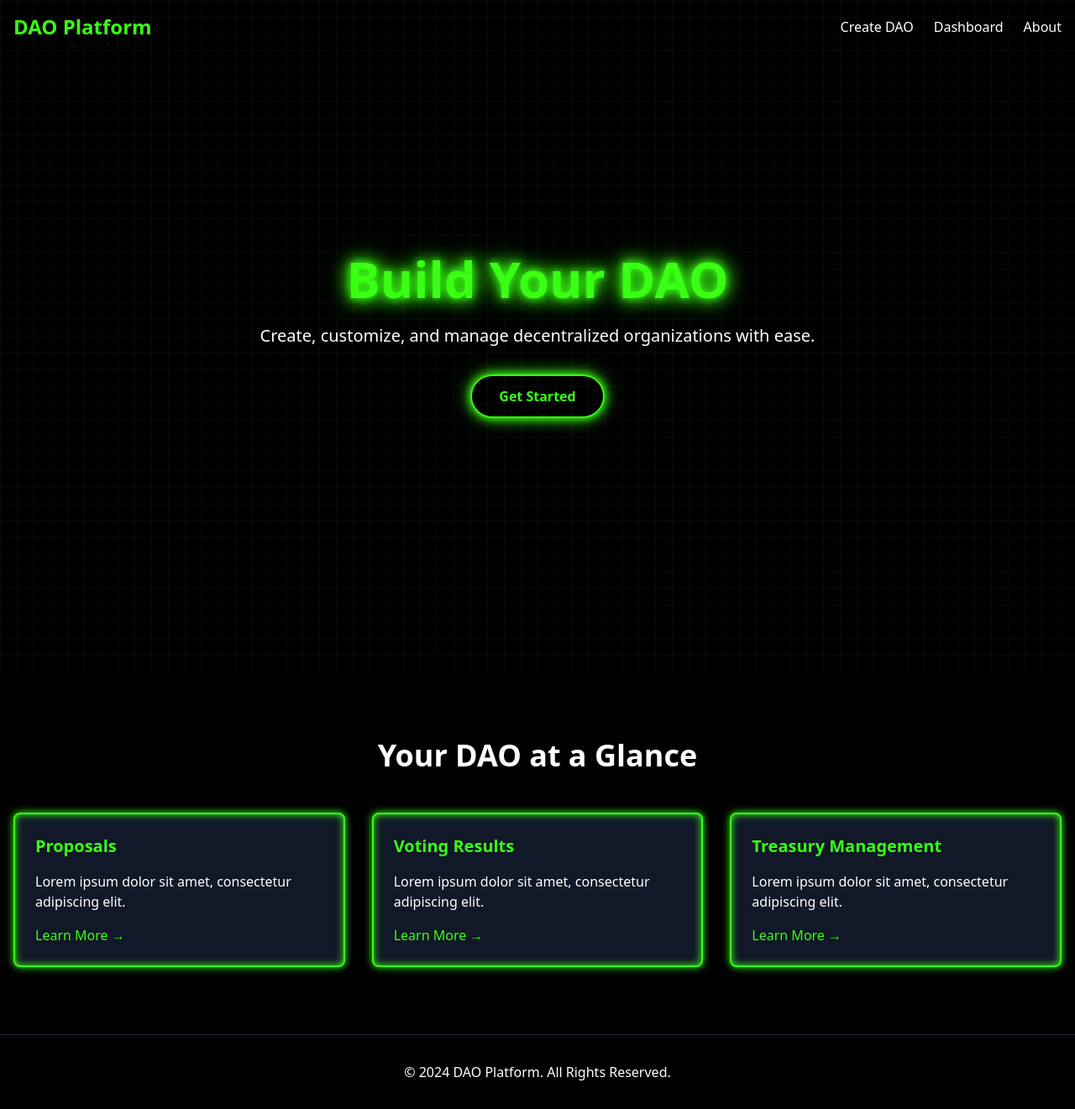
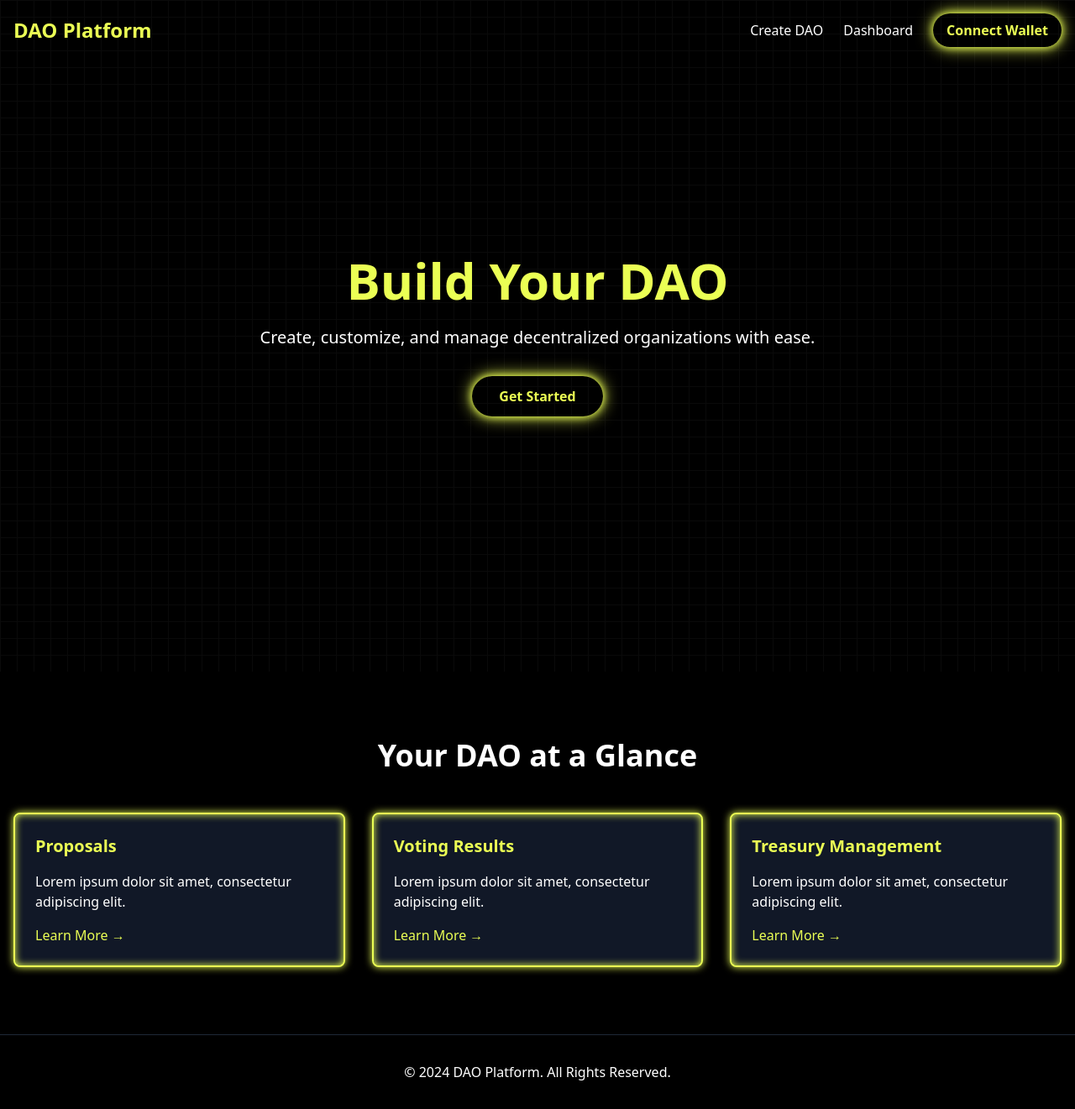
Before and after one commit to Prateekbala/DAO-solana, a Next.js app: page / in a window 1280 px wide. Shown: the whole page at 84% size. Built offline with nearby package versions, Linux system fonts and the light colour scheme.

Commit message:
HomePage (2)

```diff
--- a/app/page.tsx
+++ b/app/page.tsx
@@ -27,26 +27,23 @@ export default function Home() {
         }}
       >
         <div className="container mx-auto px-4 py-4 flex justify-between items-center">
-          <h1 className="text-2xl font-bold text-neon-green">DAO Platform</h1>
+          <h1 className="text-2xl font-bold text-accent">DAO Platform</h1>
           <nav className="space-x-6">
             <Link
               href="/create-dao"
-              className="text-white hover:text-neon-green transition-colors"
+              className="text-white hover:text-accent transition-colors"
             >
               Create DAO
             </Link>
             <Link
               href="/dashboard"
-              className="text-white hover:text-neon-green transition-colors"
+              className="text-white hover:text-accent transition-colors"
             >
               Dashboard
             </Link>
-            <Link
-              href="/about"
-              className="text-white hover:text-neon-green transition-colors"
-            >
-              About
-            </Link>
+            <button className="space-x-2 px-4 py-2 rounded-full bg-transparent border-1 border-accent text-accent font-bold hover:bg-white hover:text-black transition-all duration-300 glow-box">
+              <span>Connect Wallet</span>
+            </button>
           </nav>
         </div>
       </header>
@@ -57,7 +54,7 @@ export default function Home() {
           <div className="absolute inset-0 bg-grid-pattern opacity-20"></div>
         </div>
         <div className="relative z-10 text-center">
-          <h1 className="text-6xl font-bold mb-6 animate-fade-in-up text-neon-green neon-text">
+          <h1 className="text-6xl font-bold mb-6 animate-fade-in-up text-accent ">
             Build Your DAO
           </h1>
           <p className="text-xl text-white mb-8 animate-fade-in-up animation-delay-300">
@@ -65,7 +62,7 @@ export default function Home() {
           </p>
           <Link
             href="/create-dao"
-            className="inline-block bg-transparent border-2 border-neon-green text-neon-green font-bold py-3 px-8 rounded-full hover:bg-neon-green hover:text-black transition duration-300 animate-fade-in-up animation-delay-600 neon-box"
+            className="inline-block bg-transparent border-1 border-accent text-accent font-bold py-3 px-8 rounded-full hover:bg-white hover:text-black transition duration-300 animate-fade-in-up animation-delay-600 glow-box"
           >
             Get Started
           </Link>
@@ -83,9 +80,9 @@ export default function Home() {
               (feature, index) => (
                 <div
                   key={feature}
-                  className="bg-gray-900 p-6 rounded-lg relative group overflow-hidden neon-border"
+                  className="bg-gray-900 p-6 rounded-lg relative group overflow-hidden accent-border"
                 >
-                  <h3 className="text-xl font-semibold mb-4 relative z-10 text-neon-green">
+                  <h3 className="text-xl font-semibold mb-4 relative z-10 text-accent">
                     {feature}
                   </h3>
                   <p className="text-white mb-4 relative z-10">
@@ -93,7 +90,7 @@ export default function Home() {
                   </p>
                   <Link
                     href={`/${feature.toLowerCase().replace(" ", "-")}`}
-                    className="inline-block text-neon-green hover:text-white relative z-10 transition-colors"
+                    className="inline-block text-accent hover:text-white relative z-10 transition-colors"
                   >
                     Learn More →
                   </Link>
@@ -113,28 +110,28 @@ export default function Home() {
 
       <style jsx global>{`
         :root {
-          --neon-green: #39ff14;
+          --accent-color: #ebff54;
         }
-        .text-neon-green {
-          color: var(--neon-green);
+        .text-accent {
+          color: var(--accent-color);
         }
-        .bg-neon-green {
-          background-color: var(--neon-green);
+        .bg-accent {
+          background-color: var(--accent-color);
         }
-        .border-neon-green {
-          border-color: var(--neon-green);
+        .border-accent {
+          border-color: var(--accent-color);
         }
-        .neon-text {
-          text-shadow: 0 0 10px var(--neon-green), 0 0 20px var(--neon-green),
-            0 0 30px var(--neon-green);
+        .glow-text {
+          text-shadow: 0 0 10px var(--accent-color),
+            0 0 20px var(--accent-color), 0 0 30px var(--accent-color);
         }
-        .neon-box {
-          box-shadow: 0 0 10px var(--neon-green), 0 0 20px var(--neon-green);
+        .glow-box {
+          box-shadow: 0 0 10px var(--accent-color), 0 0 20px var(--accent-color);
         }
-        .neon-border {
-          border: 2px solid var(--neon-green);
-          box-shadow: 0 0 10px var(--neon-green),
-            inset 0 0 10px var(--neon-green);
+        .accent-border {
+          border: 2px solid var(--accent-color);
+          box-shadow: 0 0 10px var(--accent-color),
+            inset 0 0 10px var(--accent-color);
         }
         .bg-grid-pattern {
           background-image: linear-gradient(to right, #333 1px, transparent 1px),
```
